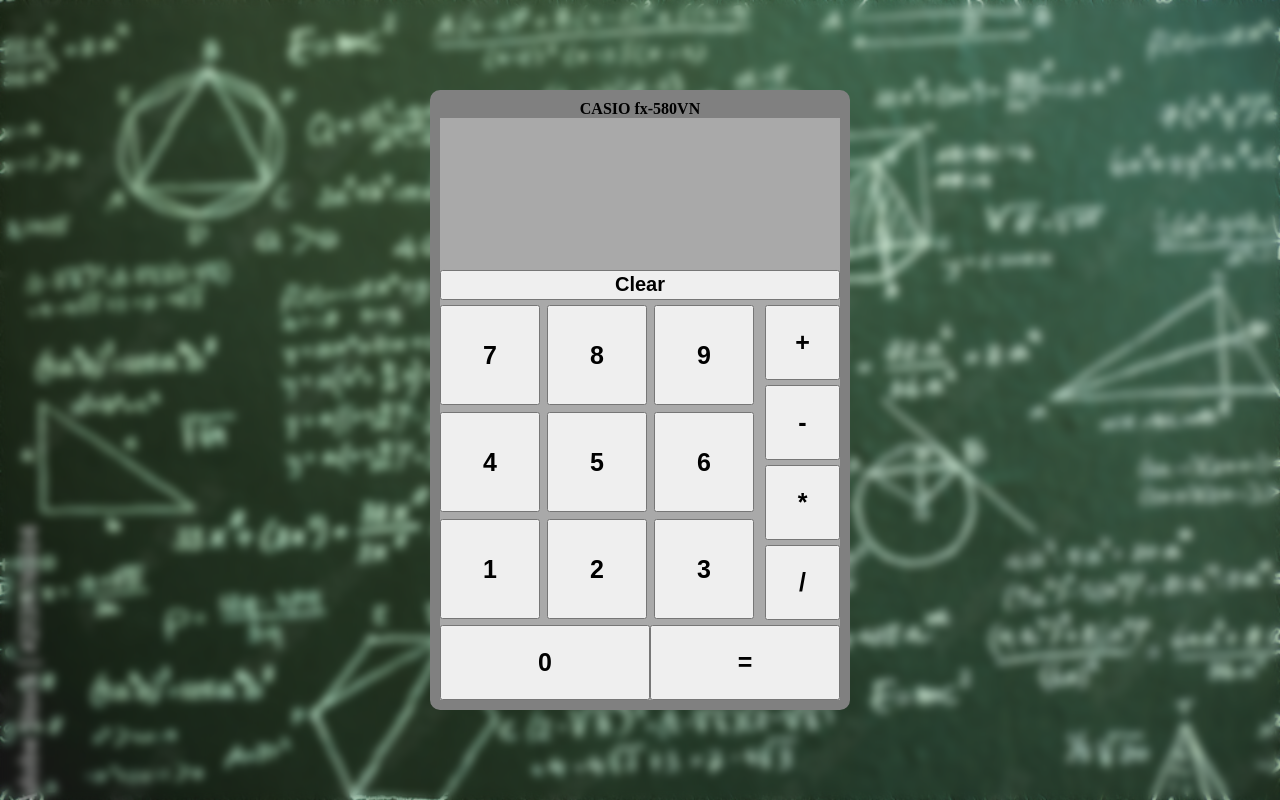
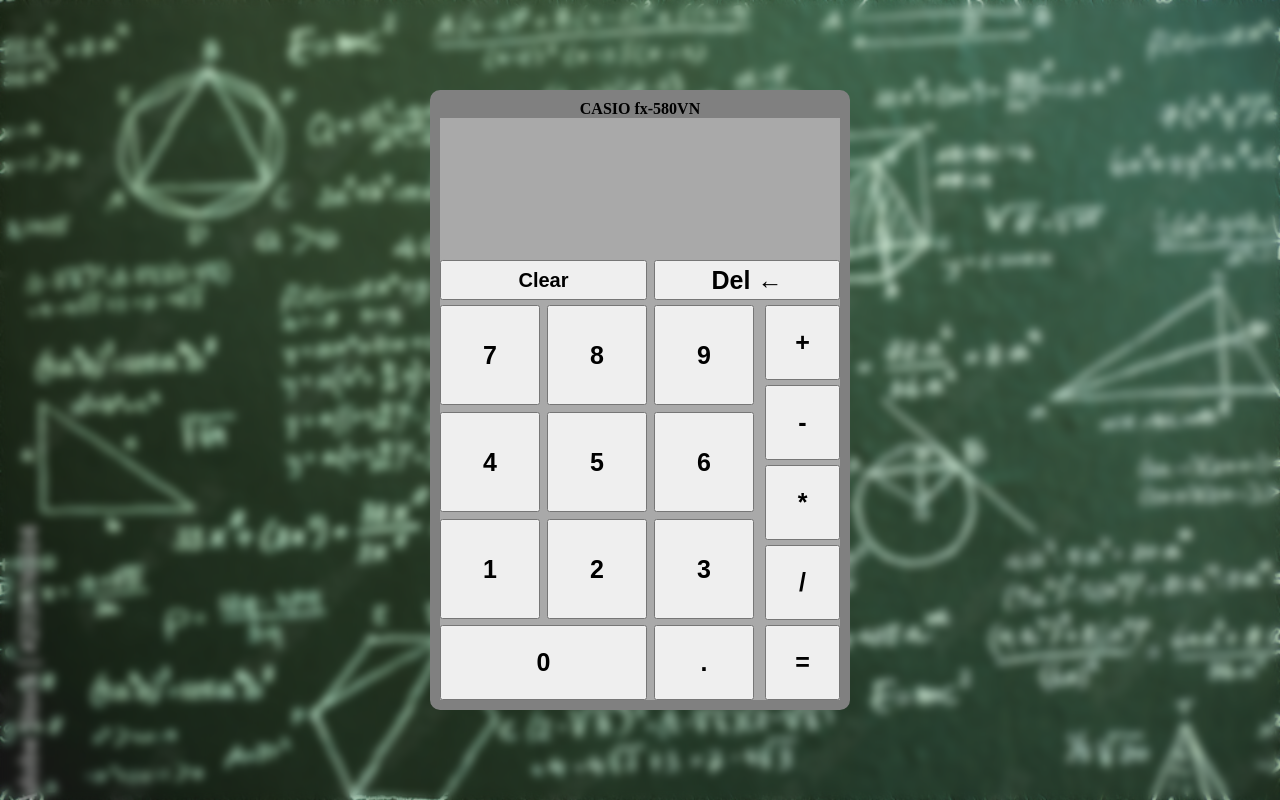
Before and after one commit to hoangvu1118/TheOdinProject, a plain HTML site: page Project-Assignment/The-Calculator/index.html in a window 1280 px wide. Drawn offline with Linux system fonts and the light colour scheme.

Commit message:
Adding delete button for delete 1 number when incorrecly input

```diff
--- a/Project-Assignment/The-Calculator/home.js
+++ b/Project-Assignment/The-Calculator/home.js
@@ -54,9 +54,7 @@
 clickNumber.forEach(num => {
     num.addEventListener("click", () => {
         if(equalPressed == true){
-            currentText = ""
-            screen.innerText = ""
-            expression = []
+            cleanUpScreen()
             equalPressed = false
         }
         currentText += num.textContent
@@ -90,6 +88,12 @@
     expression = []
 })
 
+function cleanUpScreen(){
+    screen.innerText = ""
+    currentText = ""
+    expression = []
+}
+
 let zeroButton = document.querySelector(".Zero").addEventListener("click", () =>{
     screen.innerText += "0"
     currentText += "0"
@@ -109,3 +113,8 @@
     result.appendChild(displayResult)
     equalPressed = true
 })
+
+let deleteButton = document.querySelector(".delButton").addEventListener("click", () => {
+    screen.innerText = screen.innerText.slice(0,-1)
+    currentText = currentText.slice(0,-1)
+})
--- a/Project-Assignment/The-Calculator/index.html
+++ b/Project-Assignment/The-Calculator/index.html
@@ -11,8 +11,11 @@
         <div class="theCase">
             <p>CASIO fx-580VN</p>
             <div class="screen"></div>
-            <button class="clearButton">Clear</button>
-            <div class="numberAndOperator">
+            <div class="clean">
+                <button class="clearButton">Clear</button>
+                <button class="delButton">Del ←</button>
+            </div>
+                <div class="numberAndOperator">
                 <div class="number"></div>
                 <div class="operator">
                     <button class="add" id="sign">+</button>
@@ -23,6 +26,7 @@
             </div>
             <div class="zeroAndEqual">
                 <button class="Zero">0</button>
+                <button class ="Dot">.</button>
                 <button class="Enter">=</button>
             </div>
         </div>
--- a/Project-Assignment/The-Calculator/style.css
+++ b/Project-Assignment/The-Calculator/style.css
@@ -46,12 +46,20 @@
     border-radius: 5px;
     overflow-x: auto;
 }
-
+.clean{
+    display: flex;
+    gap :7px;
+    box-sizing: border-box;
+}
 .clearButton{
-    width: 400px;
+    width: 207px;
     height: 40px;
     font-weight: bold;
     font-size: 20px;
+}
+.delButton{
+    flex : 1;
+    height: 40px;
 }
 
 .numberAndOperator{
@@ -74,12 +82,16 @@
 }
 .zeroAndEqual{
     display: flex;
+    gap: 7px;
 }
 .Zero{
-    width: 210px;
+    width: 207px;
 }
 .Enter{
-    flex: 1
+    margin-left: auto
+}
+.Dot{
+    width: 100px;
 }
 p{
     background-color: grey;
```
